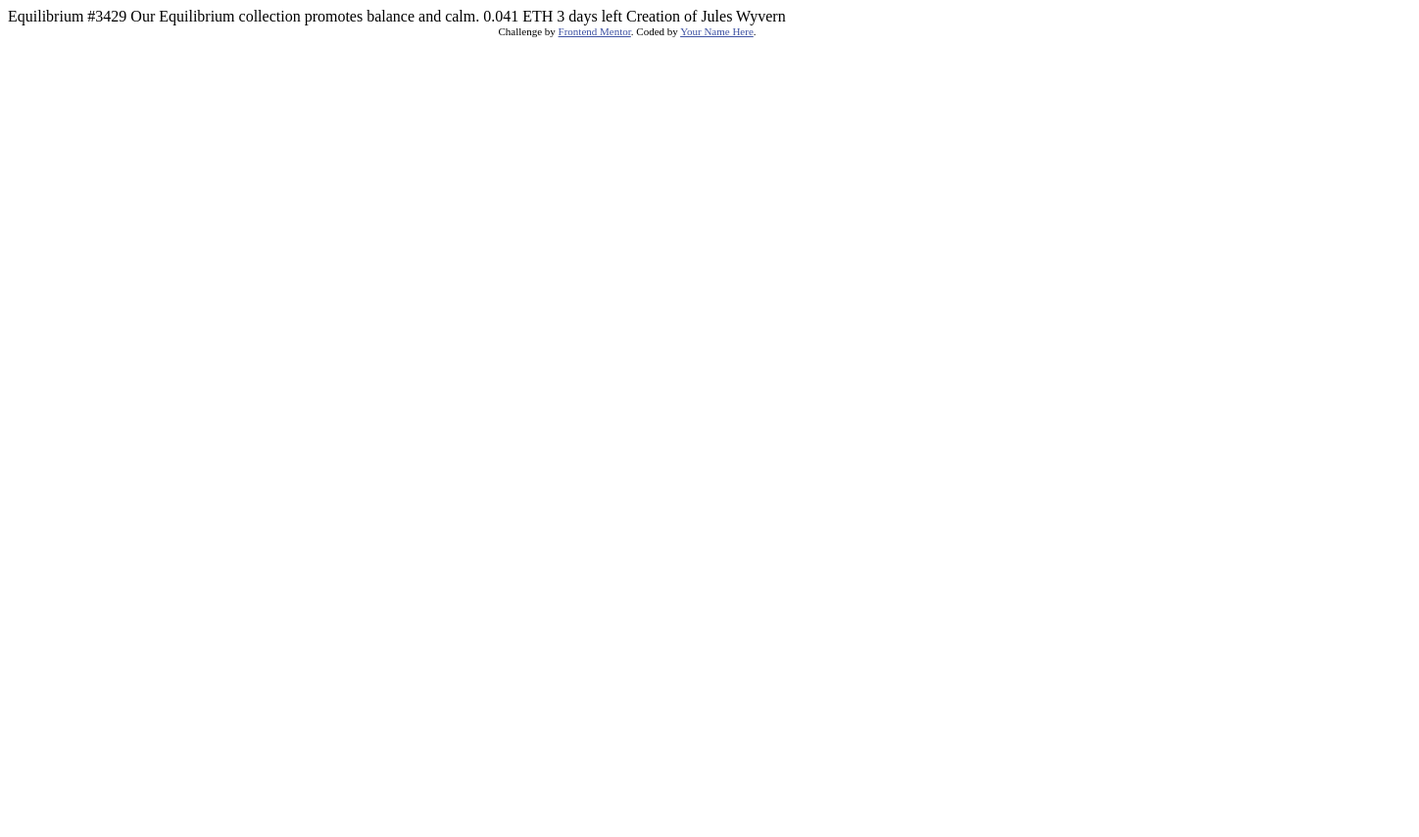
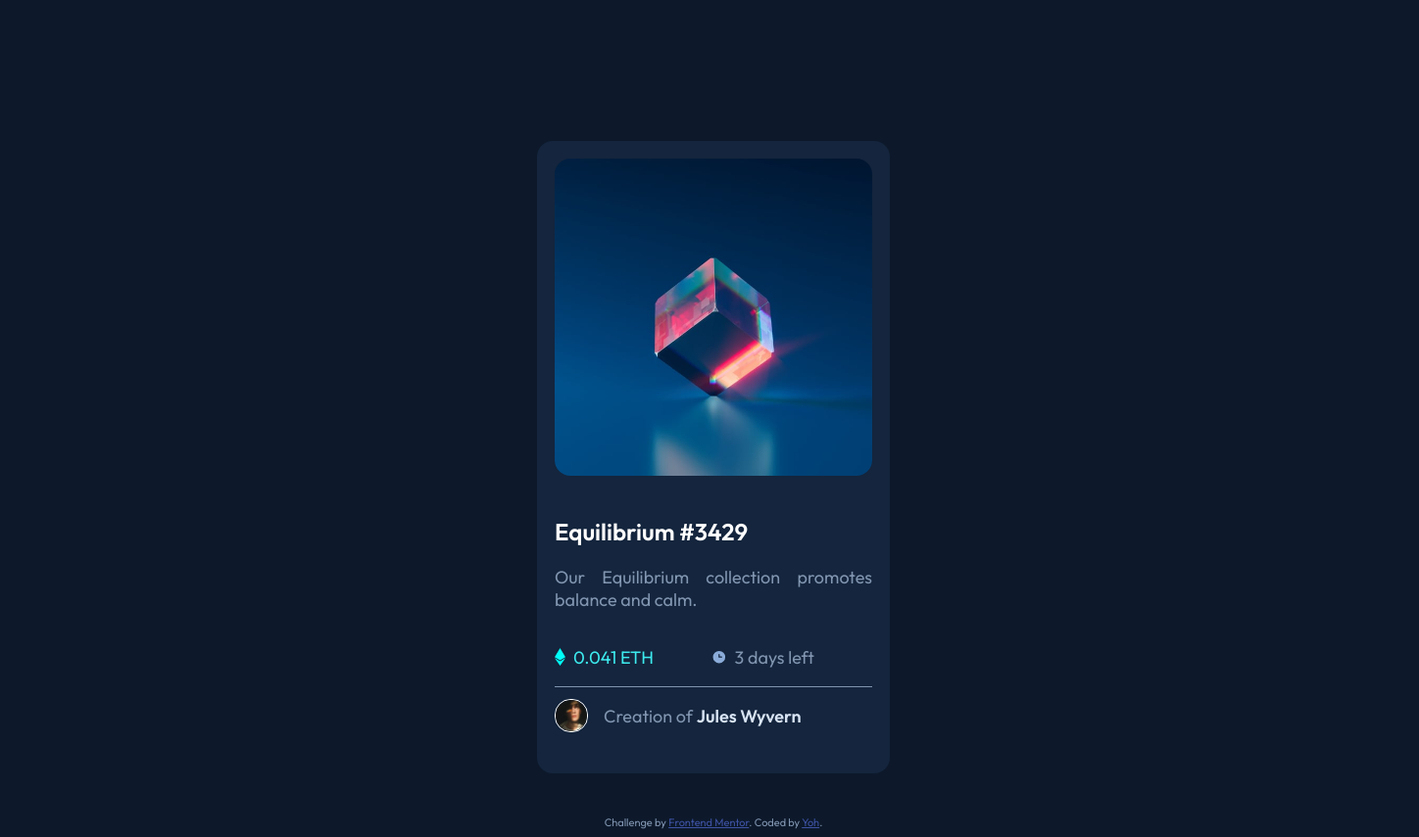
Before and after one commit to Yohh/nft-preview-card-component, a plain HTML site: page index.html in a window 1280 px wide. Shown: the whole page at 98% size, 1448 px wide, since content can reach past the window. Before the commit the page ends 800 px from the top, so only its background shows below. Drawn offline with Linux system fonts and the light colour scheme.

Commit message:
a good beginning

```diff
--- a/index.html
+++ b/index.html
@@ -1,33 +1,50 @@
 <!DOCTYPE html>
 <html lang="en">
-<head>
-  <meta charset="UTF-8">
-  <meta name="viewport" content="width=device-width, initial-scale=1.0"> <!-- displays site properly based on user's device -->
+  <head>
+    <meta charset="UTF-8" />
+    <meta name="viewport" content="width=device-width, initial-scale=1.0" />
+    <!-- displays site properly based on user's device -->
 
-  <link rel="icon" type="image/png" sizes="32x32" href="./images/favicon-32x32.png">
+    <link
+      rel="icon"
+      type="image/png"
+      sizes="32x32"
+      href="./images/favicon-32x32.png"
+    />
 
-  <title>Frontend Mentor | NFT preview card component</title>
+    <link rel="preconnect" href="https://fonts.googleapis.com" />
+    <link rel="preconnect" href="https://fonts.gstatic.com" crossorigin />
+    <link
+      href="https://fonts.googleapis.com/css2?family=Outfit:wght@300;400;600&display=swap"
+      rel="stylesheet"
+    />
 
-  <!-- Feel free to remove these styles or customise in your own stylesheet 👍 -->
-  <style>
-    .attribution { font-size: 11px; text-align: center; }
-    .attribution a { color: hsl(228, 45%, 44%); }
-  </style>
-</head>
-<body>
+    <link rel="stylesheet" href="style.css" />
 
-  Equilibrium #3429
+    <title>Frontend Mentor | NFT preview card component</title>
+  </head>
+  <body>
+    <section>
+      <img src="images/image-equilibrium.jpg" alt="equilibrium" />
+      <h1>Equilibrium #3429</h1>
+      <p class="p1">Our Equilibrium collection promotes balance and calm.</p>
+      <div class="flex-container stats">
+        <img class="iconE" src="images/icon-ethereum.svg" alt="icon etherum" />
+        <p class="p2">0.041 ETH</p>
+        <img class="iconC" src="images/icon-clock.svg" alt="icon clock" />
+        <p class="p3">3 days left</p>
+      </div>
+      <div class="flex-container credit">
+        <img class="avatar" src="images/image-avatar.png" alt="avatar" />
+        <p class="p4">Creation of <strong>Jules Wyvern</strong></p>
+      </div>
+    </section>
 
-  Our Equilibrium collection promotes balance and calm.
-
-  0.041 ETH
-  3 days left
-
-  Creation of Jules Wyvern
-
-  <div class="attribution">
-    Challenge by <a href="https://www.frontendmentor.io?ref=challenge" target="_blank">Frontend Mentor</a>.
-    Coded by <a href="#">Your Name Here</a>.
-  </div>
-</body>
+    <div class="attribution">
+      Challenge by
+      <a href="https://www.frontendmentor.io?ref=challenge" target="_blank"
+        >Frontend Mentor</a
+      >. Coded by <a href="#">Yoh</a>.
+    </div>
+  </body>
 </html>
--- /dev/null
+++ b/style.css
@@ -0,0 +1,100 @@
+body {
+  width: 1440px;
+  background-color: hsl(217, 54%, 11%);
+  font-family: "Outfit", sans-serif;
+}
+
+section {
+  width: 25%;
+  margin-top: 10%;
+  margin-left: auto;
+  margin-right: auto;
+  padding-bottom: 2%;
+  background-color: hsl(216, 50%, 16%);
+  border-radius: 1rem;
+  text-align: justify;
+}
+
+section * {
+  width: 90%;
+  margin-right: auto;
+  margin-left: auto;
+}
+
+img {
+  width: 90%;
+  margin: 5%;
+  border-radius: 1rem;
+}
+
+h1 {
+    color: hsl(0, 0%, 100%)
+}
+
+p {
+    font-size: 18px;
+}
+
+.p1 {
+    color: #8195b0;
+}
+
+.flex-container.stats {
+    display: flex;
+    justify-content: space-between;
+    border-bottom: 0.1rem solid;
+    border-color: #8195b0;
+}
+
+.iconE {
+    margin: auto;
+    width:1rem
+}
+
+
+.p2 {
+    color: #3de9ed;
+    margin-left: 0.5rem;
+}
+
+.iconC {
+    margin: auto;
+    width: 1rem;
+}
+
+.p3 {
+    color: #8195b0;
+    margin-left: 0.5rem;
+}
+
+.flex-container.credit {
+display: flex;
+justify-content: start;
+}
+
+.avatar {
+    margin: auto;
+    width: 2rem;
+    border: 0.1rem solid;
+    border-color: hsl(0, 0%, 100%);
+    border
+}
+
+.p4 {
+    color: #8195b0;
+    margin-left: 1rem;
+}
+
+strong {
+    color: #d7e3f3;
+}
+
+.attribution {
+  font-size: 11px;
+  text-align: center;
+  color: #8195b0;
+  margin-top: 3%;
+}
+.attribution a {
+  color: hsl(228, 45%, 44%);
+}
```
